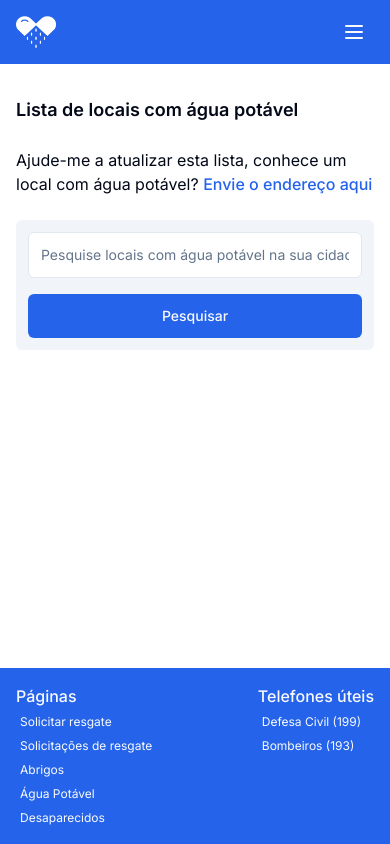
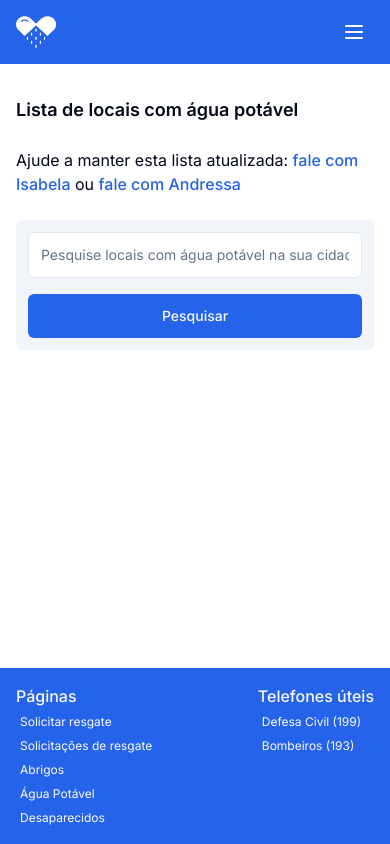
Before and after one commit to JoiaribeAlves/rescue, a Next.js app: page /agua in a window 390 px wide. Built offline with nearby package versions, Linux system fonts and the light colour scheme.

Commit message:
feat: add phones

```diff
--- a/src/app/abrigos/page.tsx
+++ b/src/app/abrigos/page.tsx
@@ -1,7 +1,9 @@
 import type { Metadata } from "next";
 
+import Link from "next/link";
+
+import { PHONES } from "@/constants/phones";
 import { SheltersList } from "./components/SheltersList";
-import Link from "next/link";
 
 export const metadata: Metadata = {
 	title: "Lista de abrigos - Enchentes RS",
@@ -13,9 +15,24 @@ export default function Shelter() {
 		<div className="py-8 px-4 lg:px-8 flex flex-col gap-6">
 			<h1 className="font-semibold text-lg">Lista de abrigos</h1>
 
-			<p>
-				Ajude-me a atualizar esta lista, conhece um abrigo?{" "}
-				<Link href="https://wa.me/556993390705" className="font-medium text-primary">Envie o endereço aqui</Link>
+			<p>Ajude a manter esta lista atualizada:{" "}
+				<Link
+					href={`https://wa.me/55${PHONES[0].phone}`}
+					target="_blank"
+					rel="noopener"
+					className="font-medium text-primary"
+				>
+					fale com {PHONES[0].name}
+				</Link>
+				{" ou "}
+				<Link
+					href={`https://wa.me/55${PHONES[1].phone}`}
+					target="_blank"
+					rel="noopener"
+					className="font-medium text-primary"
+				>
+					fale com {PHONES[1].name}
+				</Link>
 			</p>
 
 			<SheltersList />
--- a/src/app/agua/page.tsx
+++ b/src/app/agua/page.tsx
@@ -2,6 +2,7 @@ import type { Metadata } from "next";
 
 import { WaterList } from "./components/WaterList";
 import Link from "next/link";
+import { PHONES } from "@/constants/phones";
 
 export const metadata: Metadata = {
 	title: "Lista de locais com água potável - Enchentes RS",
@@ -13,9 +14,24 @@ export default function Shelter() {
 		<div className="py-8 px-4 lg:px-8 flex flex-col gap-6">
 			<h1 className="font-semibold text-lg">Lista de locais com água potável</h1>
 
-			<p>
-				Ajude-me a atualizar esta lista, conhece um local com água potável?{" "}
-				<Link href="https://wa.me/556993390705" className="font-medium text-primary">Envie o endereço aqui</Link>
+			<p>Ajude a manter esta lista atualizada:{" "}
+				<Link
+					href={`https://wa.me/55${PHONES[0].phone}`}
+					target="_blank"
+					rel="noopener"
+					className="font-medium text-primary"
+				>
+					fale com {PHONES[0].name}
+				</Link>
+				{" ou "}
+				<Link
+					href={`https://wa.me/55${PHONES[1].phone}`}
+					target="_blank"
+					rel="noopener"
+					className="font-medium text-primary"
+				>
+					fale com {PHONES[1].name}
+				</Link>
 			</p>
 
 			<WaterList />
```
